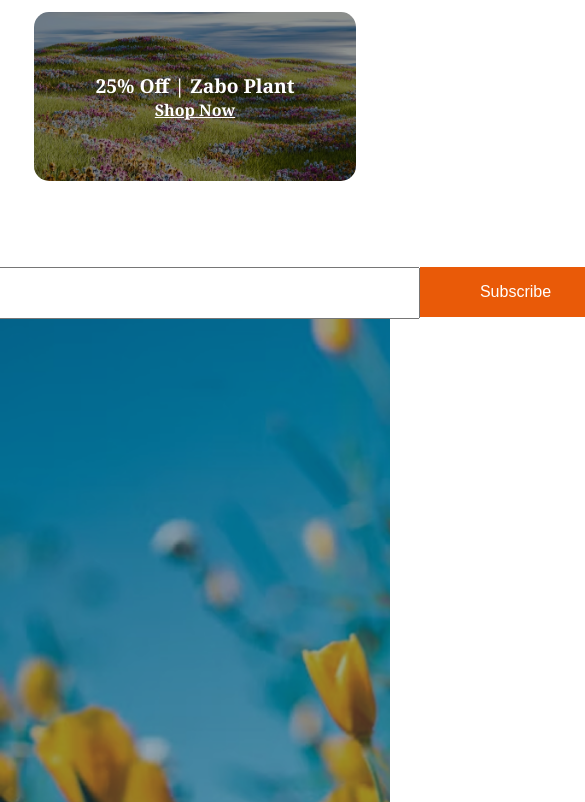
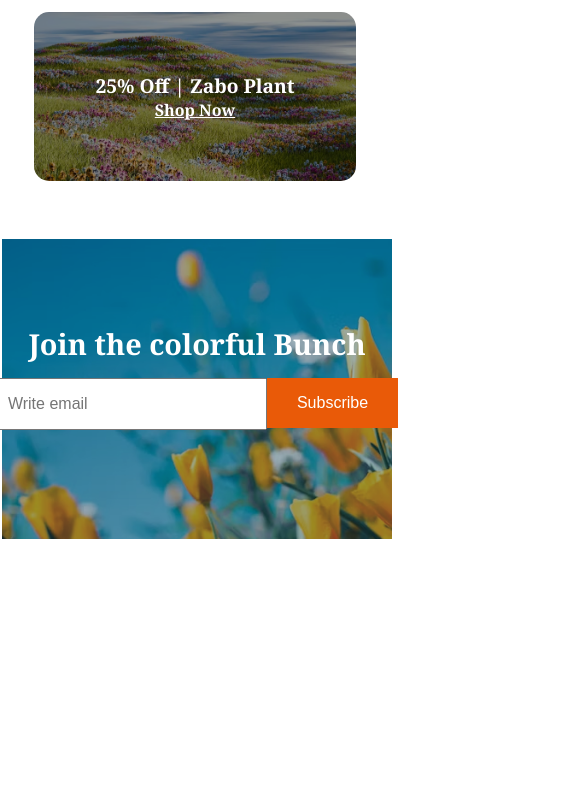
Before and after one commit to sukarnabarua231/Responsive-flower, a plain HTML site: page index.html in a window 390 px wide. Shown: the part 4694-5496 px from the top of the page, 585 px wide, since content can reach past the window. After the commit the page ends 5235 px from the top, so only its background shows below. Drawn offline with Linux system fonts and the light colour scheme.

Commit message:
added join section responsive

```diff
--- a/index.html
+++ b/index.html
@@ -174,7 +174,8 @@
             </div>
         </div>
         </section>
-        <section class="join">
+        <section class="join ">
+            <h1>Join the colorful Bunch</h1>
         <div class="join-info display-flex">
             <div>
                 <input type="email" name="" id="" placeholder="Write email">
--- a/style/style.css
+++ b/style/style.css
@@ -249,6 +249,7 @@
 }
 /* join-section-style */
 .join{
+    border: 2px solid white;
     height:535px;
     width: 100%;
      margin-top: 80px;
@@ -256,9 +257,18 @@
      background-size: cover;
      background-repeat: no-repeat;
 }
+.join h1{
+    text-align: center;
+    color: white;
+    font-weight: bold;
+    font-size: 3.2rem;
+    position: relative;
+    top: 160px;
+
+}
 .join-info {
     justify-content: center;
-    margin: 230px auto 0 auto;
+    margin: 180px auto 0 auto;
     max-width: 830px;
     max-height: 50px;
 }
@@ -335,4 +345,23 @@
     font-weight: 700;
     font-size: 1rem;
 }
+/* join-section-responsive */
+.join{
+    margin-top: 200px;
+    max-height: 300px;
 }
+.join-info {
+    margin: 100px auto 0 auto;
+}
+.join-info input{
+    padding:15px 50px 15px 10px ;
+}
+.join-info button{
+    padding: 16px 30px;
+}
+.join h1{
+    font-weight: bold;
+    font-size: 1.8rem;
+    top: 85px;
+}
+}
```
